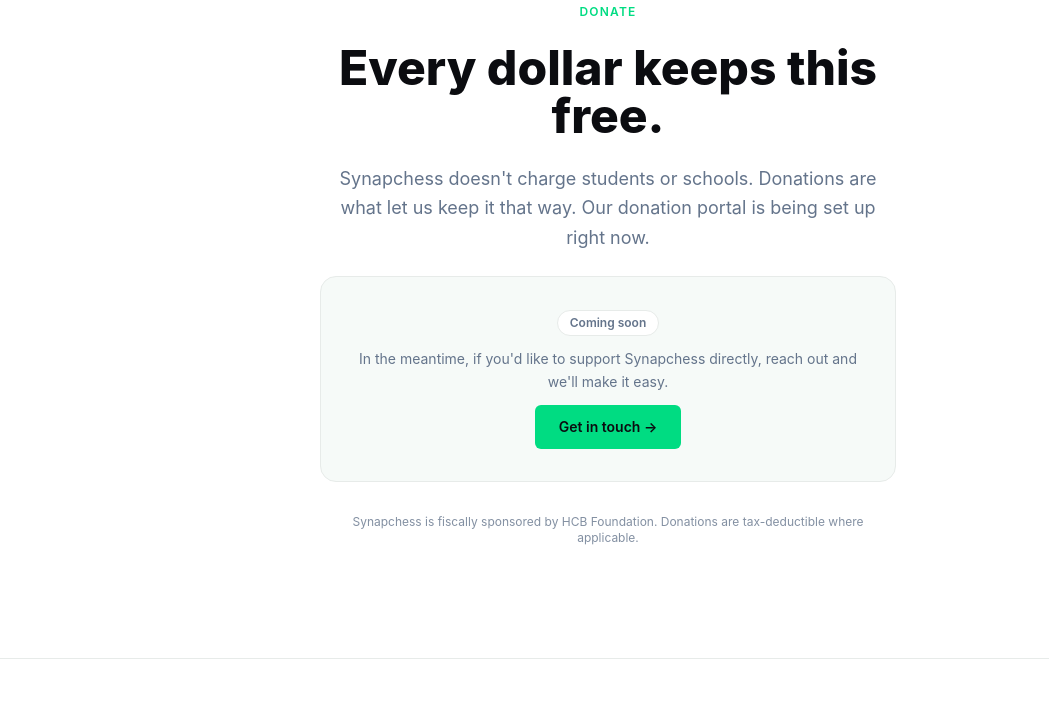
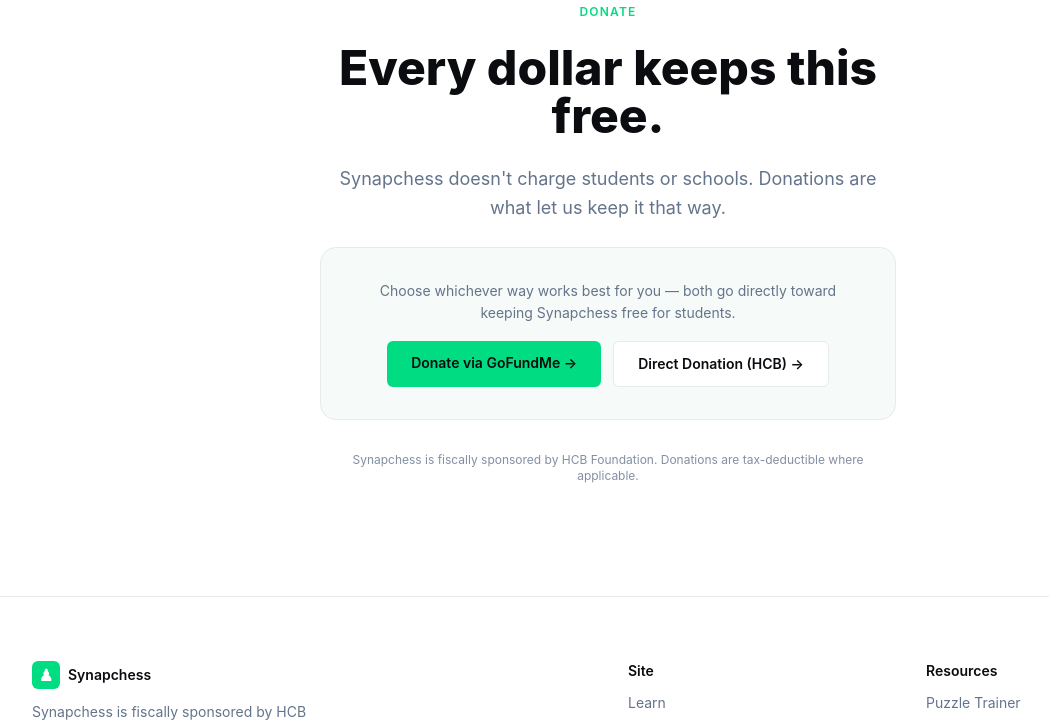
Before and after one commit to loeateats-star/Chess_Logic_App, a Flask app: page /donate in a window 1280 px wide. Shown: the part 173-895 px from the top of the page, without its empty margins (32-1081 px from the left). Run offline with Flask 3, Linux system fonts and the light colour scheme; parts of the project's set-up code (start-up, migrations or seed data) failed here and were passed over; some libraries are stand-ins or nearby versions.

Commit message:
Donation links

```diff
--- a/templates/donate.html
+++ b/templates/donate.html
@@ -68,20 +68,25 @@
       </h1>
       <p class="text-brand-muted text-lg leading-relaxed">
         Synapchess doesn't charge students or schools. Donations are what let us keep it that way.
-        Our donation portal is being set up right now.
       </p>
 
-      <div class="rounded-2xl border border-brand-border p-8 space-y-3" style="background:#f6faf8;">
-        <span class="inline-flex items-center gap-1.5 rounded-full border border-brand-border px-3 py-1 text-xs font-semibold text-brand-muted" style="background:#ffffff;">
-          Coming soon
-        </span>
+      <div class="rounded-2xl border border-brand-border p-8 space-y-4" style="background:#f6faf8;">
         <p class="text-brand-muted text-sm leading-relaxed">
-          In the meantime, if you'd like to support Synapchess directly, reach out and we'll make it easy.
+          Choose whichever way works best for you &mdash; both go directly toward keeping Synapchess free for students.
         </p>
-        <a href="mailto:hello@synapchess.org?subject=I%27d%20like%20to%20support%20Synapchess"
-           class="inline-block bg-brand-green hover:bg-brand-gdark text-brand-ink font-semibold px-6 py-3 rounded-md transition-colors text-sm">
-          Get in touch &rarr;
-        </a>
+        <div class="flex flex-col sm:flex-row gap-3 justify-center">
+          <a href="https://www.gofundme.com/f/can-a-chessboard-rewrite-a-childs-future?attribution_id=sl:012ac1c2-a4f7-40ae-9be3-a8878a163496"
+             target="_blank" rel="noopener noreferrer"
+             class="inline-block bg-brand-green hover:bg-brand-gdark text-brand-ink font-semibold px-6 py-3 rounded-md transition-colors text-sm">
+            Donate via GoFundMe &rarr;
+          </a>
+          <a href="https://hcb.hackclub.com/donations/start/synapchess"
+             target="_blank" rel="noopener noreferrer"
+             class="inline-block border border-brand-border hover:border-brand-green text-brand-ink font-semibold px-6 py-3 rounded-md transition-colors text-sm"
+             style="background:#ffffff;">
+            Direct Donation (HCB) &rarr;
+          </a>
+        </div>
       </div>
 
       <p class="text-brand-muted text-xs pt-2 opacity-80">
```
